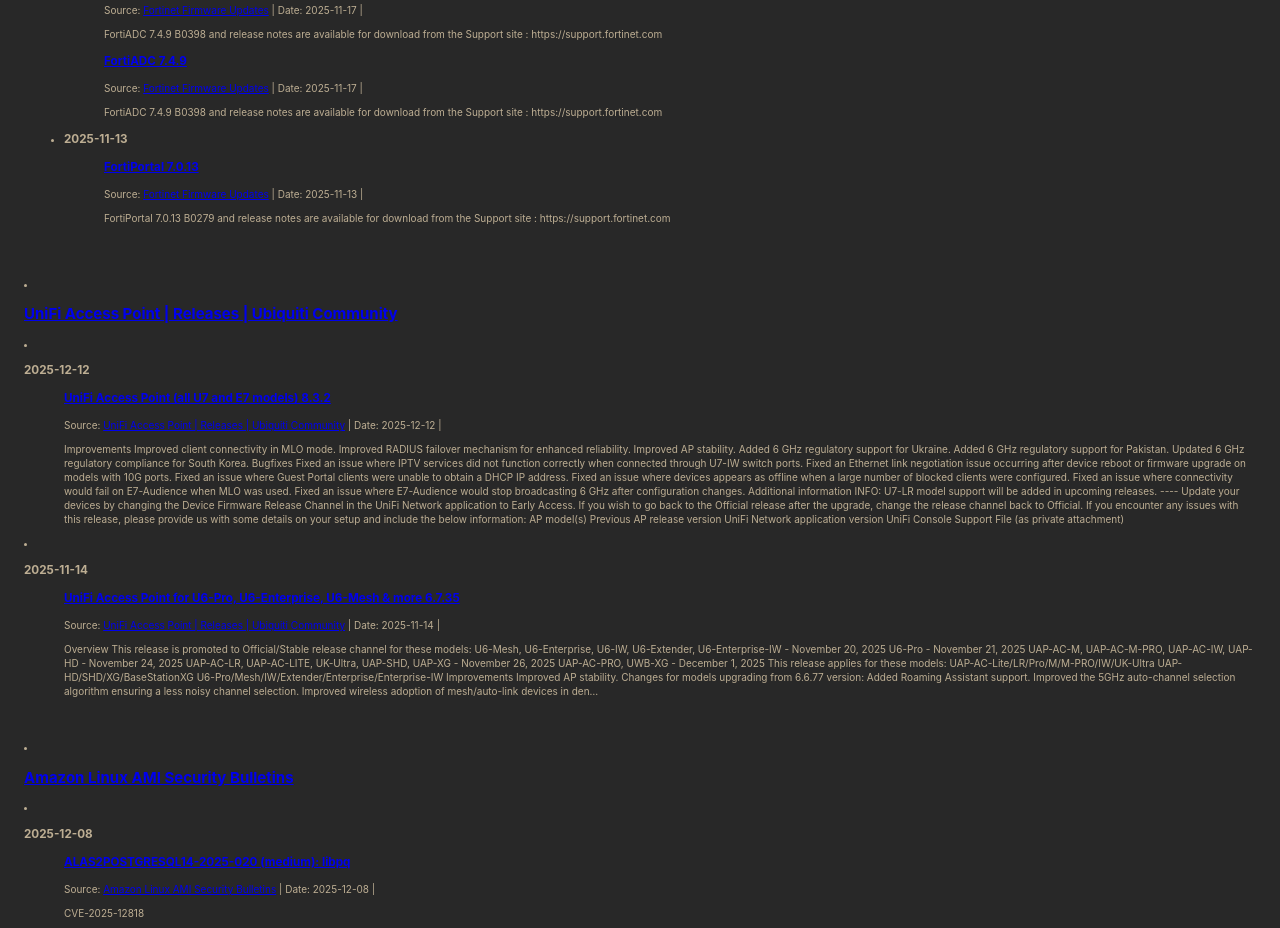
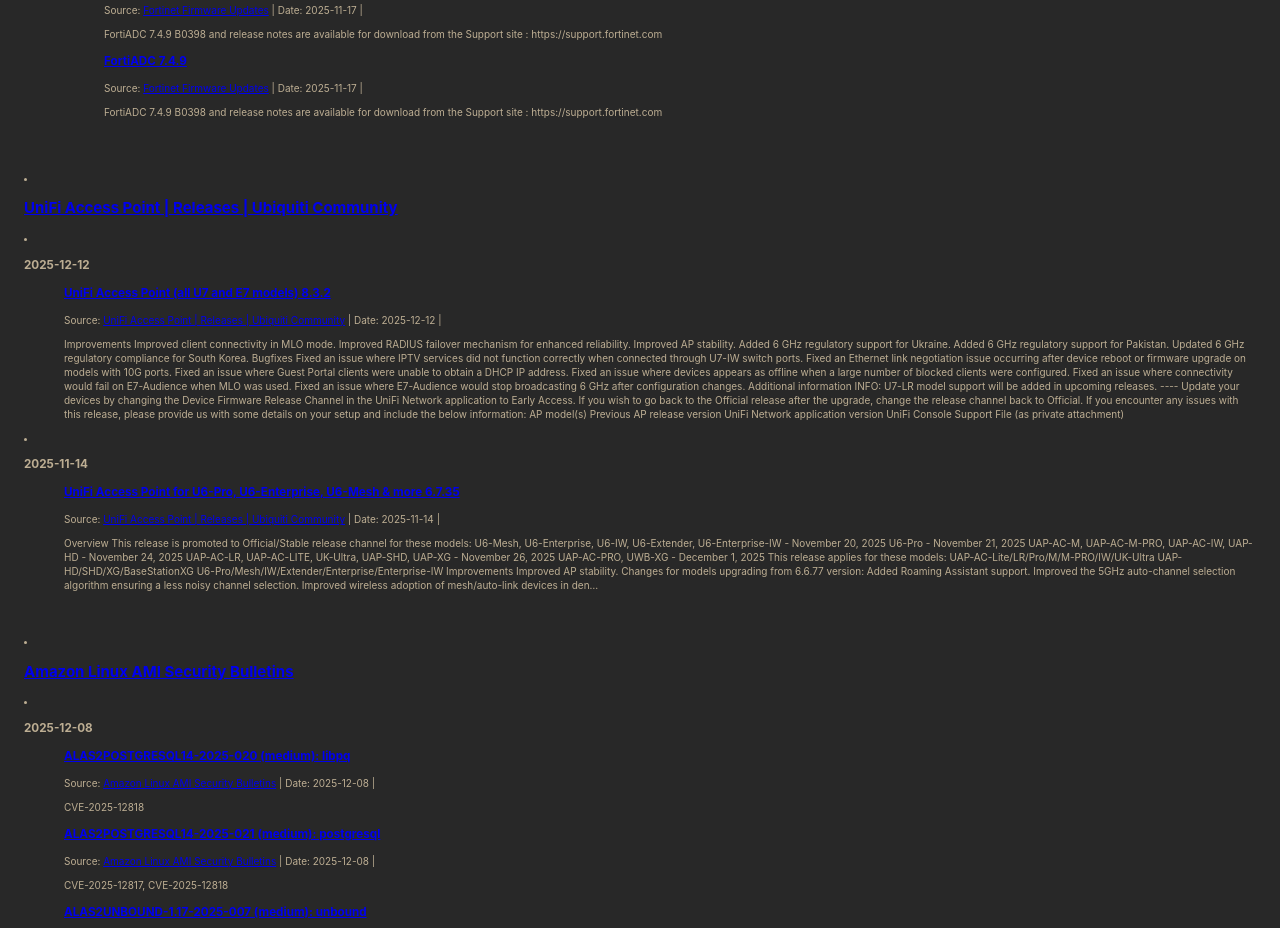
Before and after one commit to dosweiler/RssFeed, a plain HTML site: page index.html in a window 1280 px wide. Shown: the part 2471-3399 px from the top of the page. Drawn offline with Linux system fonts and the light colour scheme.

Commit message:
deploy: d59bdff06b9e160b89e10a5268d02194092a05b6

```diff
--- a/index.html
+++ b/index.html
@@ -393,25 +393,6 @@
           </section>
         </li>
 
-        <li>
-      <section>
-      <h1>2025-11-13</h1>
-
-      <ul>
-
-            <article>
-                <h3><a href=https://support.fortinet.com/EndUser/FirmwareImages.aspx>FortiPortal 7.0.13</a></h3>
-                <div>
-                  <span>Source: <a href=http://support.fortinet.com/>Fortinet Firmware Updates</a></span> |
-                  <span>Date: <time>2025-11-13</time></span> |
-                </div>
-                <p>FortiPortal 7.0.13 B0279 and release notes are available for download from the Support site : https://support.fortinet.com</p>
-              </details>
-            </article>
-
-          </section>
-        </li>
-
       </ul>
 
       </section>
```
Also changed, not shown: cache.json (+0 -10 lines), 1 other file.
